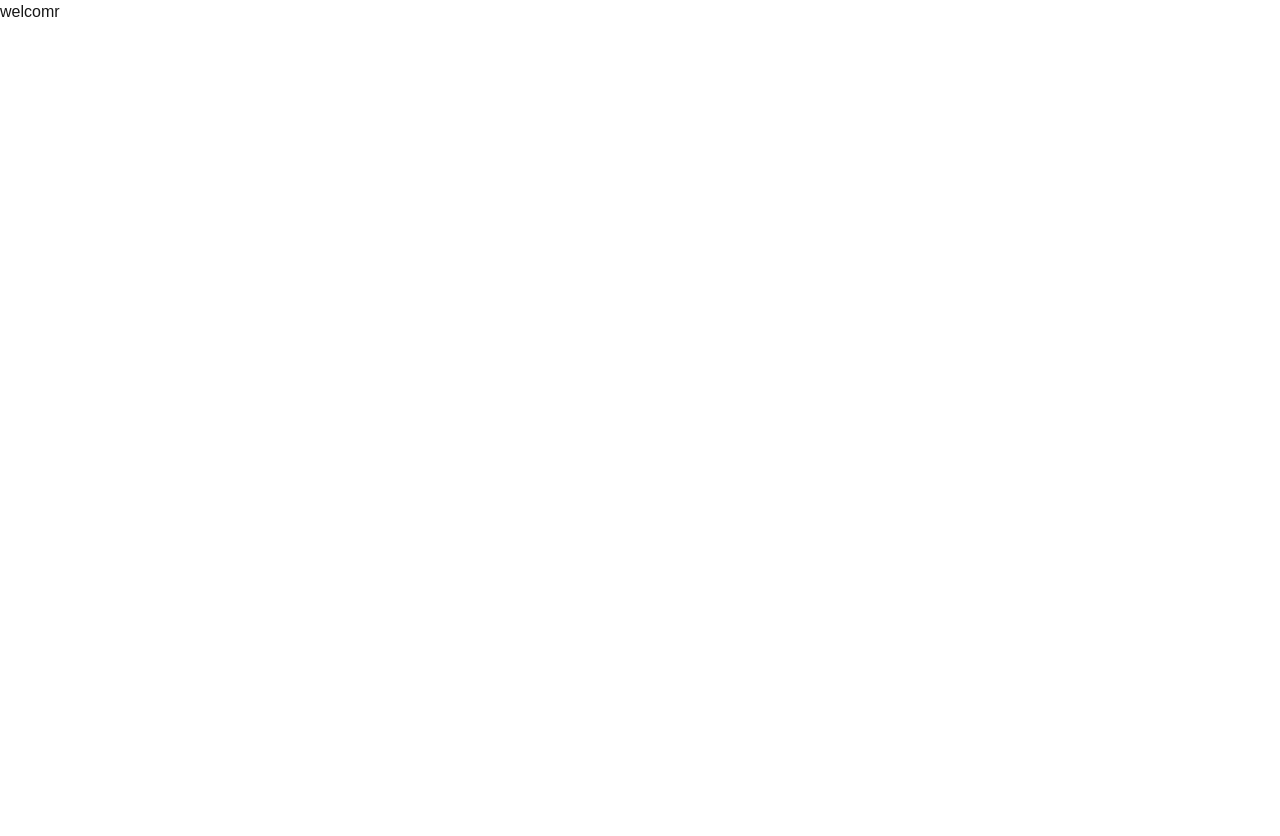
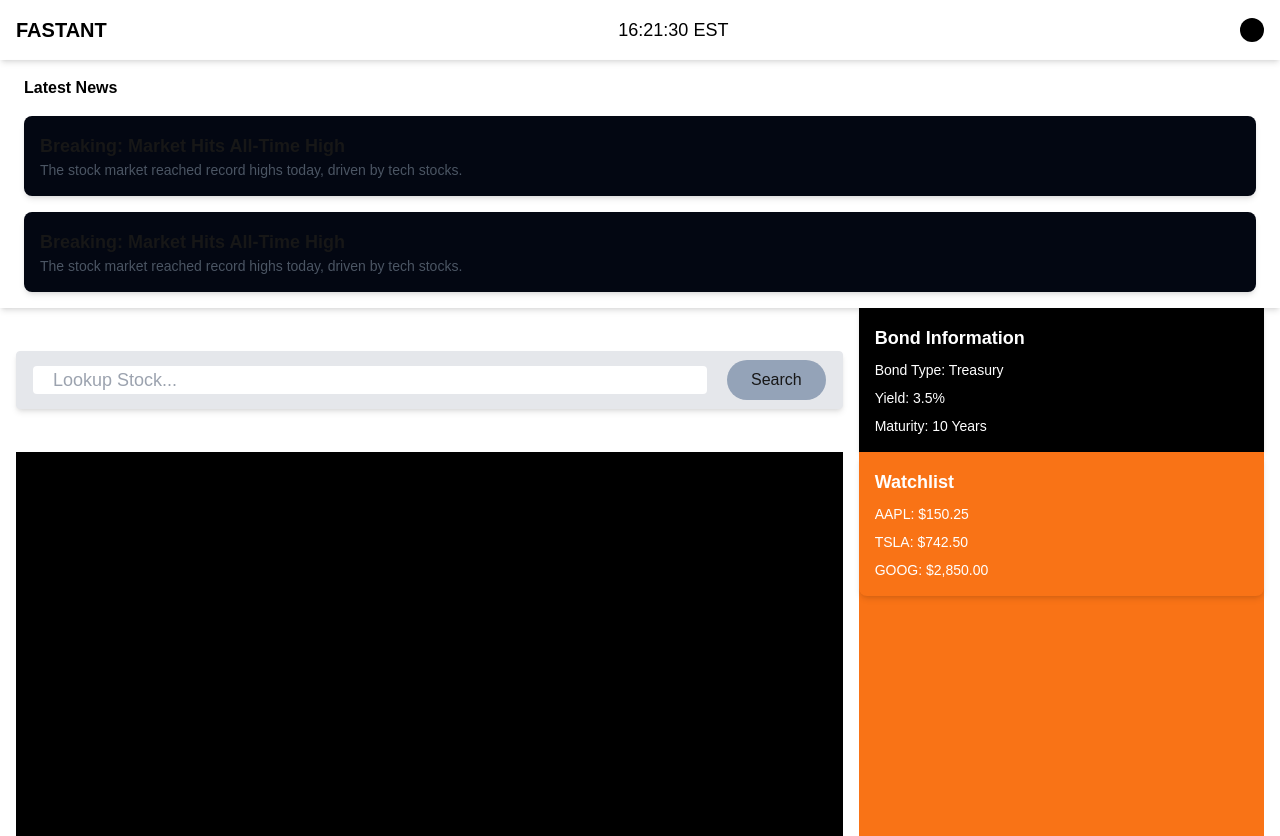
Before and after one commit to mkataw8/stocks, a Next.js app: page / in a window 1280 px wide. Before the commit the page ends 800 px from the top, so only its background shows below. Built offline with nearby package versions, Linux system fonts and the light colour scheme.

Commit message:
Created Styling and application shell

```diff
--- a/app/layout.tsx
+++ b/app/layout.tsx
@@ -1,7 +1,6 @@
 import type { Metadata } from "next";
 import localFont from "next/font/local";
 import "./globals.css";
-
 const geistSans = localFont({
   src: "./fonts/GeistVF.woff",
   variable: "--font-geist-sans",
--- a/app/page.tsx
+++ b/app/page.tsx
@@ -1,7 +1,22 @@
+import CurrentBonds from "@/src/components/CurrentBonds";
+import NewsFeed from "@/src/components/NewsFeed";
+import ContentArea from "../src/components/ContentArea";
+import Header from "../src/components/Header";
+import SearchSection from "../src/components/SearchSection";
+
 export default function Home() {
   return (
-    <div>
-      <p>welcomr</p>
+    <div className="min-h-screen bg-white">
+      <div className="">
+        <Header />
+        <NewsFeed />
+        <div className="grid grid-cols-3 gap-4  px-4">
+          <SearchSection />
+          <CurrentBonds />
+        </div>
+
+        <ContentArea />
+      </div>
     </div>
   );
 }
--- /dev/null
+++ b/src/components/ArmyClock.tsx
@@ -0,0 +1,33 @@
+"use client";
+import React, { useEffect, useState } from "react";
+
+const ArmyClock: React.FC = () => {
+  const [time, setTime] = useState<string>("Loading...");
+
+  useEffect(() => {
+    // Function to update time
+    const updateTime = () => {
+      const now = new Date();
+      const formatter = new Intl.DateTimeFormat("en-US", {
+        hour: "2-digit",
+        minute: "2-digit",
+        second: "2-digit",
+        hour12: false, // 24-hour clock format
+        timeZone: "America/New_York", // Eastern Time
+      });
+
+      setTime(formatter.format(now));
+    };
+
+    // Update time immediately and then every second
+    updateTime();
+    const interval = setInterval(updateTime, 1000);
+
+    // Cleanup interval on unmount
+    return () => clearInterval(interval);
+  }, []);
+
+  return <p className="text-lg justify-center">{time} EST</p>;
+};
+
+export default ArmyClock;
--- /dev/null
+++ b/src/components/ContentArea.tsx
@@ -0,0 +1,12 @@
+import WatchList from "./WatchList";
+const ContentArea = () => (
+  <div className="grid grid-cols-3 gap-4  px-4">
+    <div className="col-span-2 bg-black h-96"></div>
+    <div className="flex flex-col gap-4">
+      <div>
+        <WatchList />
+      </div>
+    </div>
+  </div>
+);
+export default ContentArea;
--- /dev/null
+++ b/src/components/CurrentBonds.tsx
@@ -0,0 +1,16 @@
+import React from "react";
+
+const CurrentBonds: React.FC = () => {
+  return (
+    <div className="bg-black text-white  p-4 shadow-md  h-30">
+      <h3 className="text-lg font-semibold">Bond Information</h3>
+      <ul className="mt-2 space-y-2">
+        <li className="text-sm">Bond Type: Treasury</li>
+        <li className="text-sm">Yield: 3.5%</li>
+        <li className="text-sm">Maturity: 10 Years</li>
+      </ul>
+    </div>
+  );
+};
+
+export default CurrentBonds;
--- /dev/null
+++ b/src/components/Header.tsx
@@ -0,0 +1,14 @@
+import React from "react";
+import ArmyClock from "./ArmyClock";
+
+const Header: React.FC = () => (
+  <header className="flex justify-between items-center p-4  bg-white shadow-md">
+    <h1 className="text-xl font-bold text-black">FASTANT</h1>
+    <span className="text-lg text-black">
+      <ArmyClock />
+    </span>
+    <div className="w-6 h-6 bg-black rounded-full"></div>
+  </header>
+);
+
+export default Header;
--- /dev/null
+++ b/src/components/NewsFeed.tsx
@@ -0,0 +1,34 @@
+import React from "react";
+
+const NewsFeed: React.FC = () => {
+  const newsItems = [
+    {
+      id: 1,
+      title: "Breaking: Market Hits All-Time High",
+      description:
+        "The stock market reached record highs today, driven by tech stocks.",
+    },
+    {
+      id: 2,
+      title: "Breaking: Market Hits All-Time High",
+      description:
+        "The stock market reached record highs today, driven by tech stocks.",
+    },
+  ];
+
+  return (
+    <div className=" bg-slate-150 py-4 px-6 shadow-md ">
+      <h2 className="text- font-semibold mb-4 text-black">Latest News</h2>
+      <div className="space-y-4">
+        {newsItems.map((item) => (
+          <div key={item.id} className="p-4 bg-gray-950  rounded-lg shadow-md">
+            <h3 className="text-lg font-bold">{item.title}</h3>
+            <p className="text-sm text-gray-600">{item.description}</p>
+          </div>
+        ))}
+      </div>
+    </div>
+  );
+};
+
+export default NewsFeed;
--- /dev/null
+++ b/src/components/SearchSection.tsx
@@ -0,0 +1,24 @@
+import React from "react";
+
+const SearchSection: React.FC = () => {
+  return (
+    <div className="col-span-2 content-center">
+      {/* Row: Search Bar */}
+      <div className="w-full flex justify-center">
+        {/* Search Bar */}
+        <div className="flex items-center border rounded shadow-md px-4 py-2 w-full max-w-5xl bg-gray-200">
+          <input
+            type="text"
+            placeholder="Lookup Stock..."
+            className="flex-grow pl-5 text-black bg-white outline-none rounded mr-5  text-lg"
+          />
+          <button className="bg-slate-400 py-2 px-6 rounded-full hover:bg-blue-600 hover:text-yellow-200">
+            Search
+          </button>
+        </div>
+      </div>
+    </div>
+  );
+};
+
+export default SearchSection;
--- /dev/null
+++ b/src/components/WatchList.tsx
@@ -0,0 +1,18 @@
+import React from "react";
+
+const WatchlistComponent: React.FC = () => {
+  return (
+    <div className="bg-orange-500 h-96">
+      <div className="  text-white rounded-lg p-4 shadow-md">
+        <h3 className="text-lg font-semibold">Watchlist</h3>
+        <ul className="mt-2 space-y-2">
+          <li className="text-sm">AAPL: $150.25</li>
+          <li className="text-sm">TSLA: $742.50</li>
+          <li className="text-sm">GOOG: $2,850.00</li>
+        </ul>
+      </div>
+    </div>
+  );
+};
+
+export default WatchlistComponent;
--- a/tailwind.config.ts
+++ b/tailwind.config.ts
@@ -5,6 +5,7 @@ export default {
     "./pages/**/*.{js,ts,jsx,tsx,mdx}",
     "./components/**/*.{js,ts,jsx,tsx,mdx}",
     "./app/**/*.{js,ts,jsx,tsx,mdx}",
+    "./src/**/*.{js,ts,jsx,tsx,mdx}",
   ],
   theme: {
     extend: {
```
Also changed, not shown: package.json (+6 -5 lines), src/components/StockData.jsx (added), 1 other file (tests, documents, lock files or other folders).
